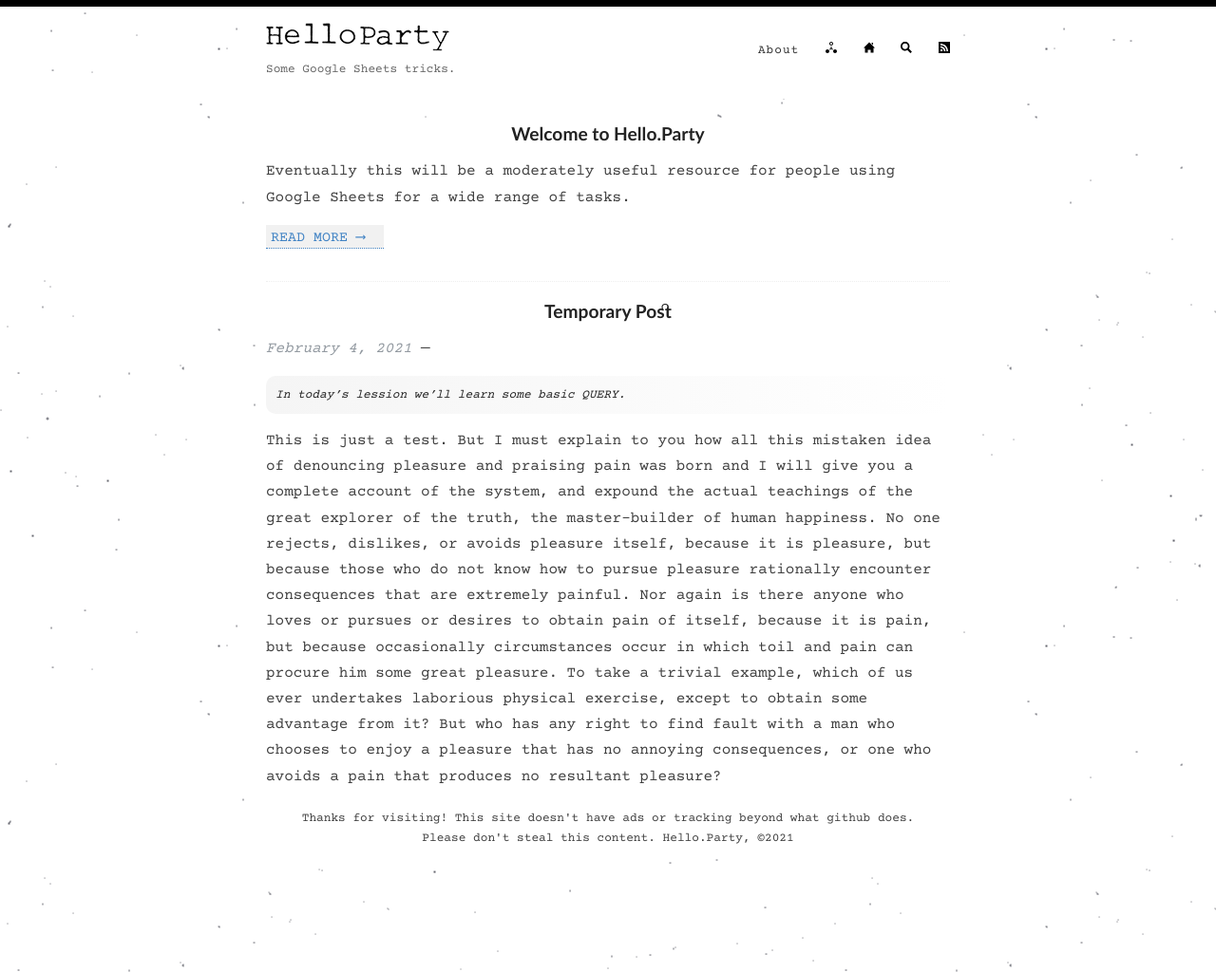
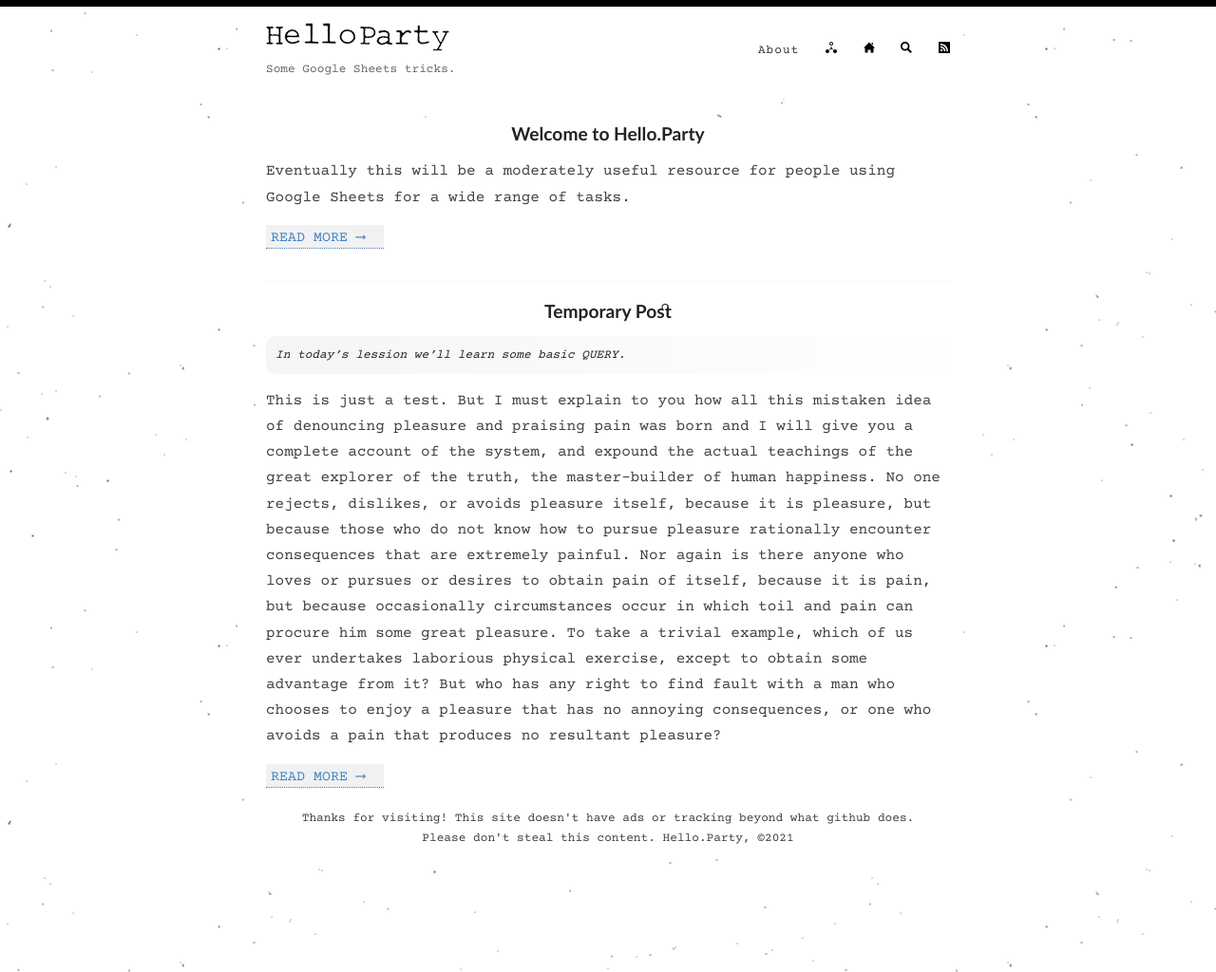
Before and after one commit to hello-party/hello-party-old.github.io, a Jekyll site: the page built from index.html, in a window 1280 px wide. Shown: the whole page at 95% size. Built offline with Jekyll 4.4.1, drawn with Linux system fonts in a browser that asks for light colours; the list of posts is cut into pages by our own code.

Commit message:
Update index.html

```diff
--- a/index.html
+++ b/index.html
@@ -54,7 +54,7 @@
               <h1><a href="{{ site.baseurl }}{{ post.url }}">{{ post.title }}</a></h1>
 
               <div class="entry">
-                <p><span class="post_date"><i>{{ post.date | date: "%B %e, %Y" }}</i></span> — {{ post.excerpt | remove: '<p>' | remove: '</p>' }}</p>
+                <p>{{ post.excerpt | remove: '<p>' | remove: '</p>' }}</p>
               </div>
 
               <a href="{{ site.baseurl }}{{ post.url }}" class="read-more">Read More ⟶</a>
```
